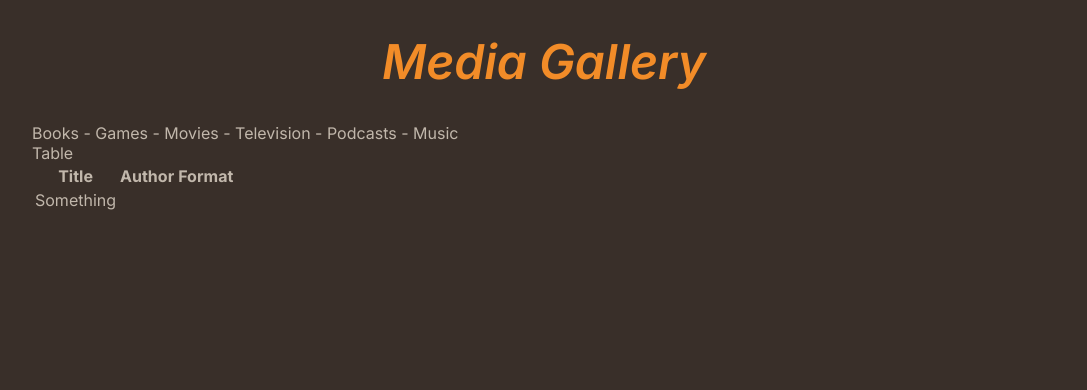
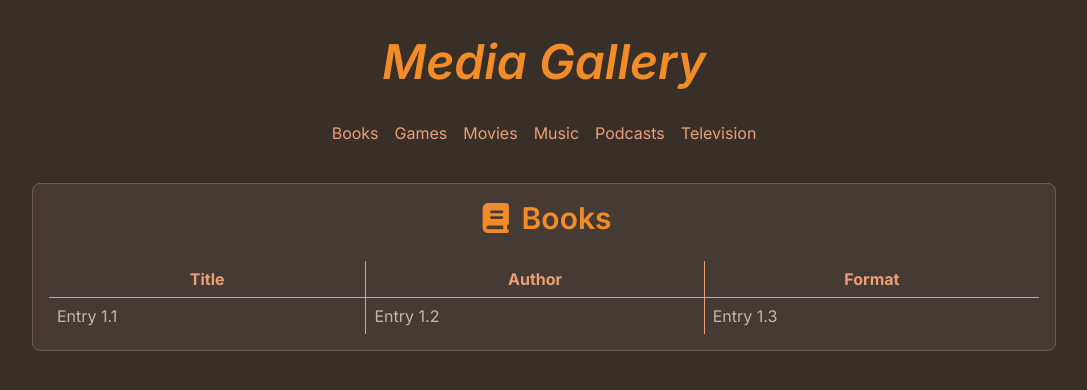
Before and after one commit to catpinhao/media-gallery, a Vue app: page / in a window 1280 px wide. Shown: the top 390 px of the page, without its empty margins (96-1183 px from the left). Built offline with nearby package versions, Linux system fonts and the light colour scheme.

Commit message:
Add FontAwesome, navigation works, table changes accordingly

```diff
--- a/package.json
+++ b/package.json
@@ -12,6 +12,11 @@
     "preview": "vite preview"
   },
   "dependencies": {
+    "@fortawesome/fontawesome-svg-core": "^7.1.0",
+    "@fortawesome/free-brands-svg-icons": "^7.1.0",
+    "@fortawesome/free-regular-svg-icons": "^7.1.0",
+    "@fortawesome/free-solid-svg-icons": "^7.1.0",
+    "@fortawesome/vue-fontawesome": "^3.1.2",
     "vue": "^3.5.22"
   },
   "devDependencies": {
--- a/src/App.vue
+++ b/src/App.vue
@@ -1,10 +1,24 @@
 <template>
   <Header />
 
-  <Table />
+  <div class="nav-container">
+    <Navigation @navClick="handleNavClick" />
+  </div>
+
+  <div class="table-container">
+    <Table :mediaType="mediaType" />
+  </div>
 </template>
 
 <script setup>
 import Header from './components/Header.vue';
+import Navigation from './components/Navigation.vue';
 import Table from './components/Table.vue';
+
+import { ref } from 'vue';
+const mediaType = ref('Books');
+
+const handleNavClick = (dataType) => {
+  mediaType.value = dataType;
+};
 </script>
--- a/src/assets/main.css
+++ b/src/assets/main.css
@@ -15,6 +15,10 @@ body {
   width: 80%;
 }
 
+::selection {
+  background: var(--accent-bg);
+}
+
 h1 {
   color: var(--accent);
   font-size: 48px;
@@ -23,14 +27,29 @@ h1 {
   text-align: center;
 }
 
+h2 {
+  color: var(--accent);
+  font-size: 30px;
+  font-weight: 600;
+  margin-top: 0;
+  text-align: center;
+}
+
 .nav-container {
-  background: var(--lighter-bg);
-  border: 1px solid var(--accent-bg);
-  border-radius: .5em;
   color: var(--lighter-accent);
   display: flex;
-  justify-content: space-evenly;
-  padding: 1em;
+  margin: 0 auto;
+  justify-content: center;
+
+  .nav-item {
+    margin: 0 .5em;
+  }
+
+  .nav-item:hover {
+    color: var(--accent);
+    cursor: pointer;
+    font-style: italic;
+  }
 }
 
 .table-container {
@@ -39,15 +58,40 @@ h1 {
   border-radius: .5em;
   margin-top: 2.5em;
   padding: 1em;
+}
+
+table {
+  border-collapse: collapse;
+  border-spacing: 0;
   width: 100%;
 
   th {
-    border-bottom: 1px solid var(--lighter-accent);
-    color: var(--accent);
+    border: 1px solid var(--lighter-accent);
+    color: var(--lighter-accent);
     padding: .5em;
   }
 
   td {
+    border: 1px solid var(--lighter-accent);
     padding: .5em;
   }
+
+  /* remove outer borders from the table */
+  tr:first-child th {
+    border-top: none;
+  }
+
+  tr:last-child td {
+    border-bottom: none;
+  }
+
+  tr td:first-child,
+  tr th:first-child {
+    border-left: none;
+  }
+
+  tr td:last-child,
+  tr th:last-child {
+    border-right: none;
+  }
 }
--- a/src/components/Header.vue
+++ b/src/components/Header.vue
@@ -1,11 +1,3 @@
 <template>
   <h1>Media Gallery</h1>
-
-  <div class="container">
-    <Navigation />
-  </div>
 </template>
-
-<script setup>
-import Navigation from './Navigation.vue';
-</script>
--- a/src/components/Navigation.vue
+++ b/src/components/Navigation.vue
@@ -1,3 +1,18 @@
 <template>
-  Books - Games - Movies - Television - Podcasts - Music
+  <span class="nav-item" data-type="Books" @click="onClick">Books</span>
+  <span class="nav-item" data-type="Games" @click="onClick">Games</span>
+  <span class="nav-item" data-type="Movies" @click="onClick">Movies</span>
+  <span class="nav-item" data-type="Music" @click="onClick">Music</span>
+  <span class="nav-item" data-type="Podcasts" @click="onClick">Podcasts</span>
+  <span class="nav-item" data-type="Television" @click="onClick">Television</span>
 </template>
+
+<script setup>
+const emit = defineEmits(['navClick']);
+
+const onClick = (event) => {
+  let type = event.currentTarget.dataset.type;
+
+  emit('navClick', type);
+};
+</script>
--- a/src/components/Table.vue
+++ b/src/components/Table.vue
@@ -1,9 +1,32 @@
 <template>
-  Table
-
+  <h2>
+    <span v-if="mediaType == 'Books'">
+      <font-awesome-icon icon="fa-solid fa-book" />
+    </span>
+    <span v-if="mediaType == 'Games'">
+      <font-awesome-icon icon="fa-solid fa-gamepad" />
+    </span>
+    <span v-if="mediaType == 'Movies'">
+      <font-awesome-icon icon="fa-solid fa-film" />
+    </span>
+    <span v-if="mediaType == 'Music'">
+      <font-awesome-icon icon="fa-solid fa-music" />
+    </span>
+    <span v-if="mediaType == 'Podcasts'">
+      <font-awesome-icon icon="fa-solid fa-podcast" />
+    </span>
+    <span v-if="mediaType == 'Television'">
+      <font-awesome-icon icon="fa-solid fa-tv" />
+    </span>
+    {{ mediaType }}
+  </h2>
   <table>
-    <TableHead :type="type" />
-    <TableEntry />
+    <thead>
+      <TableHead :mediaType="mediaType" />
+    </thead>
+    <tbody>
+      <TableEntry />
+    </tbody>
   </table>
 </template>
 
@@ -11,5 +34,12 @@
 import TableEntry from './TableEntry.vue';
 import TableHead from './TableHead.vue';
 
-const type = 'Book';
+import { defineProps } from 'vue';
+
+const props = defineProps({
+  mediaType: {
+    type: String,
+    required: true,
+  },
+});
 </script>
--- a/src/components/TableEntry.vue
+++ b/src/components/TableEntry.vue
@@ -1,5 +1,7 @@
 <template>
   <tr>
-    <td>Something</td>
+    <td>Entry 1.1</td>
+    <td>Entry 1.2</td>
+    <td>Entry 1.3</td>
   </tr>
 </template>
--- a/src/components/TableHead.vue
+++ b/src/components/TableHead.vue
@@ -1,5 +1,30 @@
 <template>
-  <tr v-if="type == 'Book'">
+  <tr v-if="mediaType == 'Books'">
+    <th>Title</th>
+    <th>Author</th>
+    <th>Format</th>
+  </tr>
+  <tr v-if="mediaType == 'Games'">
+    <th>Title</th>
+    <th>Platform</th>
+    <th>Format</th>
+  </tr>
+  <tr v-if="mediaType == 'Movies'">
+    <th>Title</th>
+    <th>Year</th>
+    <th>Format</th>
+  </tr>
+  <tr v-if="mediaType == 'Television'">
+    <th>Title</th>
+    <th>Year</th>
+    <th>Format</th>
+  </tr>
+  <tr v-if="mediaType == 'Podcasts'">
+    <th>Title</th>
+    <th>Author</th>
+    <th>Platform</th>
+  </tr>
+  <tr v-if="mediaType == 'Music'">
     <th>Title</th>
     <th>Author</th>
     <th>Format</th>
@@ -10,7 +35,9 @@
 import { defineProps } from 'vue';
 
 const props = defineProps({
-  type: String,
-  required: true,
+  mediaType: {
+    type: String,
+    required: true,
+  }
 });
 </script>
--- a/src/main.js
+++ b/src/main.js
@@ -3,4 +3,15 @@ import './assets/main.css'
 import { createApp } from 'vue'
 import App from './App.vue'
 
-createApp(App).mount('#app')
+import { FontAwesomeIcon } from '@fortawesome/vue-fontawesome';
+/* add fontawesome core */
+import { library } from '@fortawesome/fontawesome-svg-core'
+
+/* import all the icons in Free Solid, Free Regular, and Brands styles */
+import { fas } from '@fortawesome/free-solid-svg-icons'
+
+library.add(fas)
+
+createApp(App)
+  .component("font-awesome-icon", FontAwesomeIcon)
+  .mount('#app')
```
Also changed, not shown: 1 other file (tests, documents, lock files or other folders).
